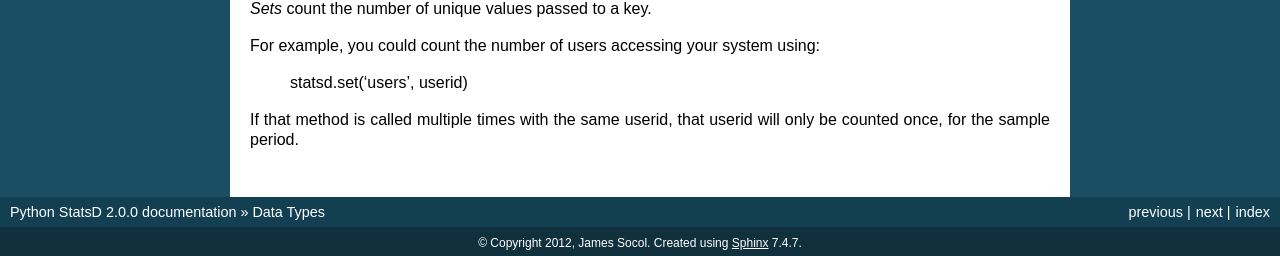
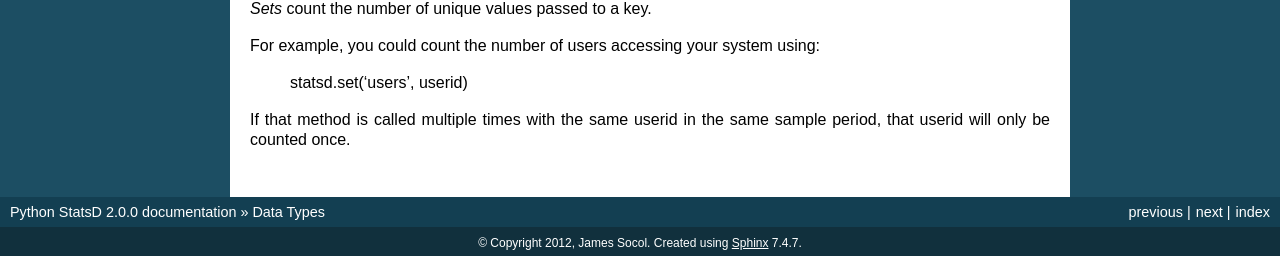
Before and after one commit to jsocol/pystatsd, a Sphinx documentation site: the page built from docs/types.rst, in a window 1280 px wide. Shown: the part 2095-2351 px from the top of the page. Built offline with Sphinx 7.4.7, drawn with Linux system fonts in a browser that asks for light colours; formulas are drawn with MathJax 3.

Commit message:
Adding reference for the set function; updating wording for the Set type reference

```diff
--- a/docs/types.rst
+++ b/docs/types.rst
@@ -152,8 +155,8 @@ using:
 
     statsd.set('users', userid)
 
-If that method is called multiple times with the same userid, that
-userid will only be counted once, for the sample period.
+If that method is called multiple times with the same userid in the
+same sample period, that userid will only be counted once.
 
 
 .. _statsd: https://github.com/etsy/statsd
```
Also changed, not shown: other parts of docs/types.rst (+3 -0 lines), docs/reference.rst (+26 -0 lines).
